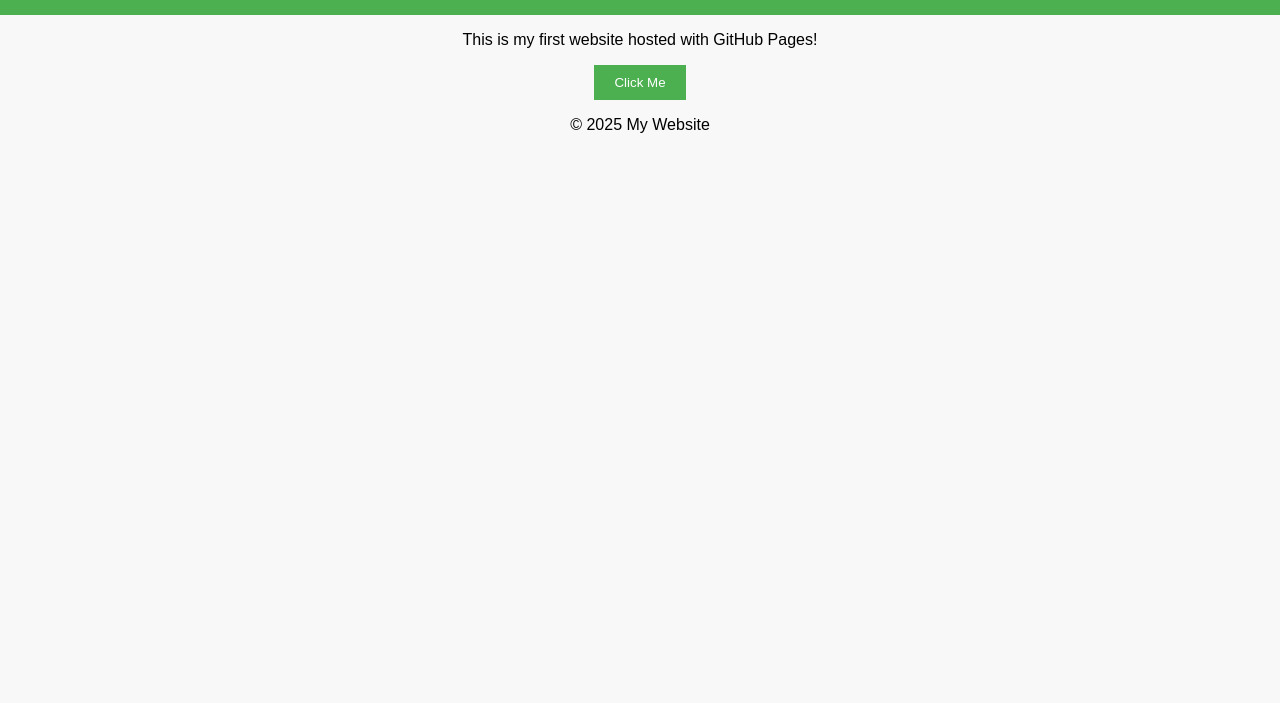
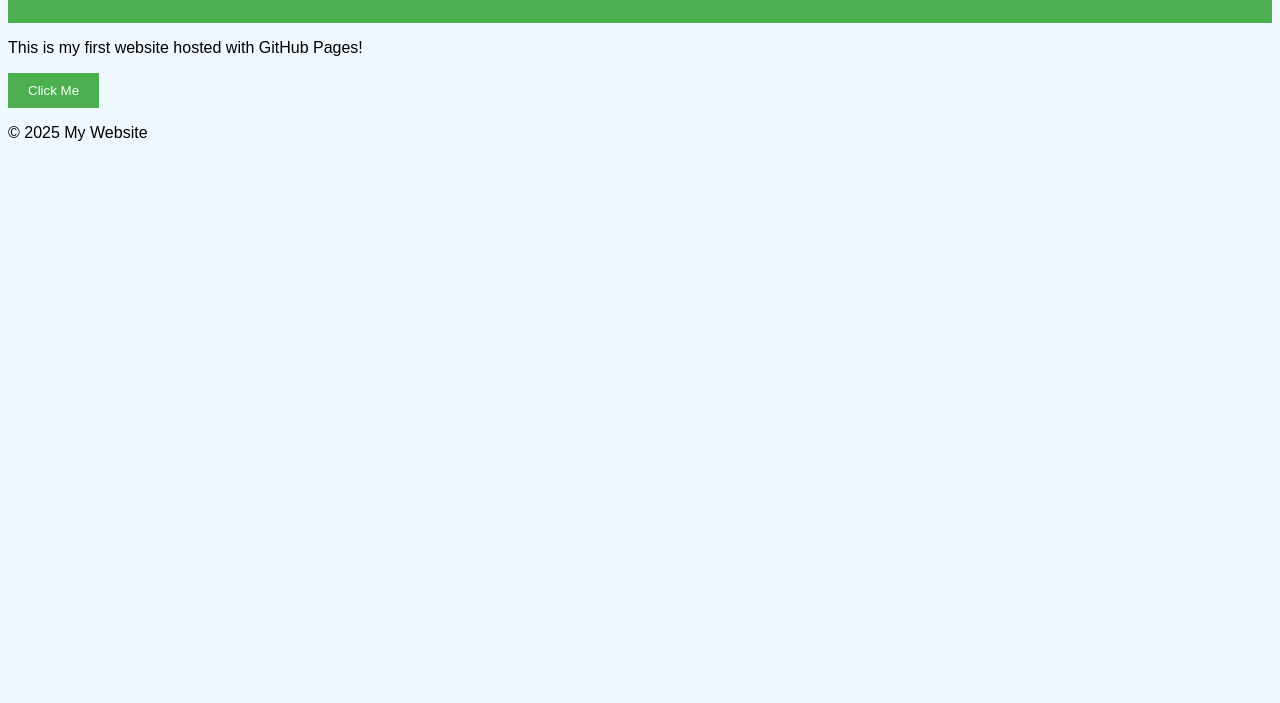
Before and after one commit to nurjanatsca23/my-website, a plain HTML site: page index.html in a window 1280 px wide. Shown: the part 97-800 px from the top of the page. Drawn offline with Linux system fonts and the light colour scheme.

Commit message:
Update style.css

```diff
--- a/style.css
+++ b/style.css
@@ -1,9 +1,6 @@
 body {
+    background-color: #f0f8ff; /* изменили цвет фона */
     font-family: Arial, sans-serif;
-    background-color: #f8f8f8;
-    text-align: center;
-    margin: 0;
-    padding: 0;
 }
 
 header {
```
